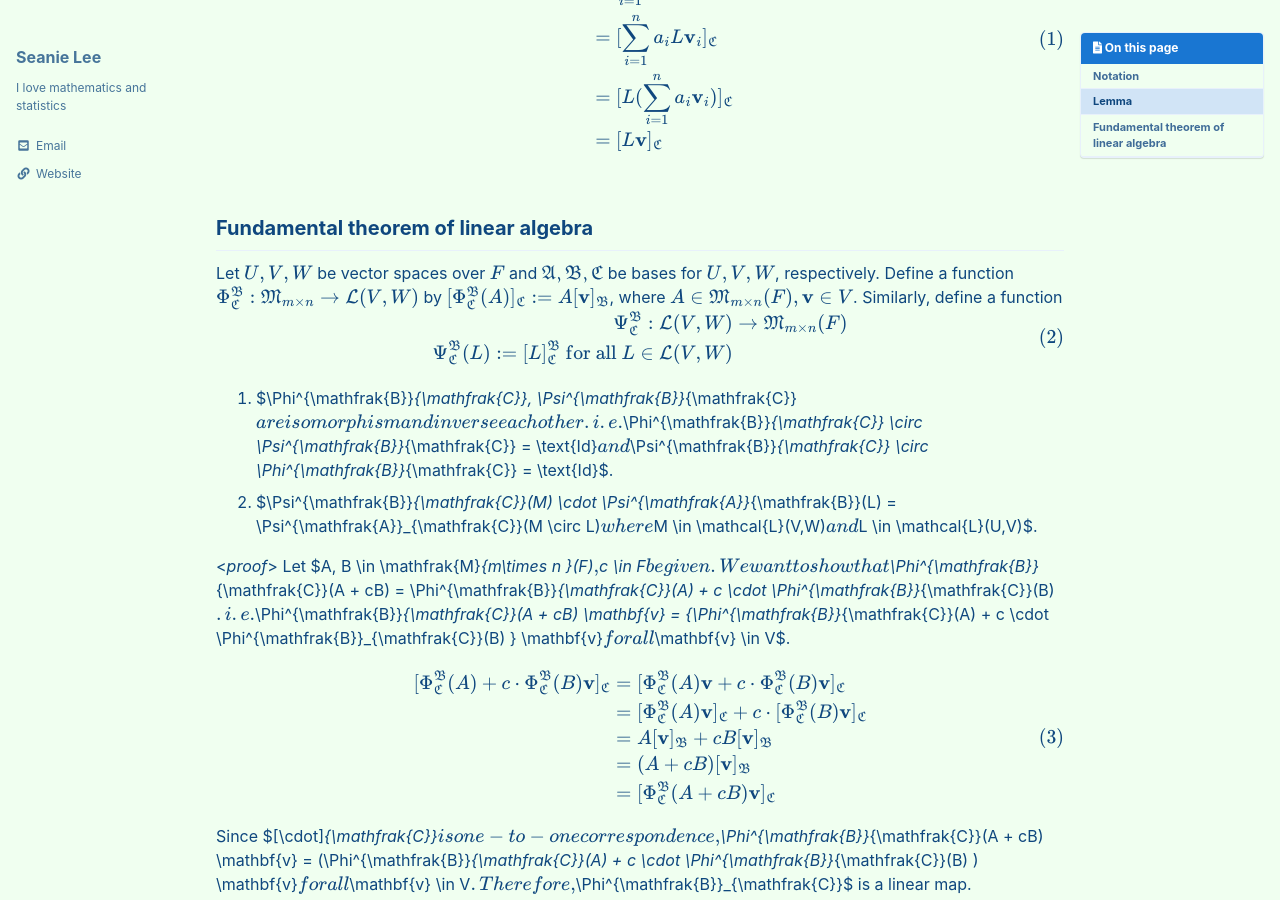
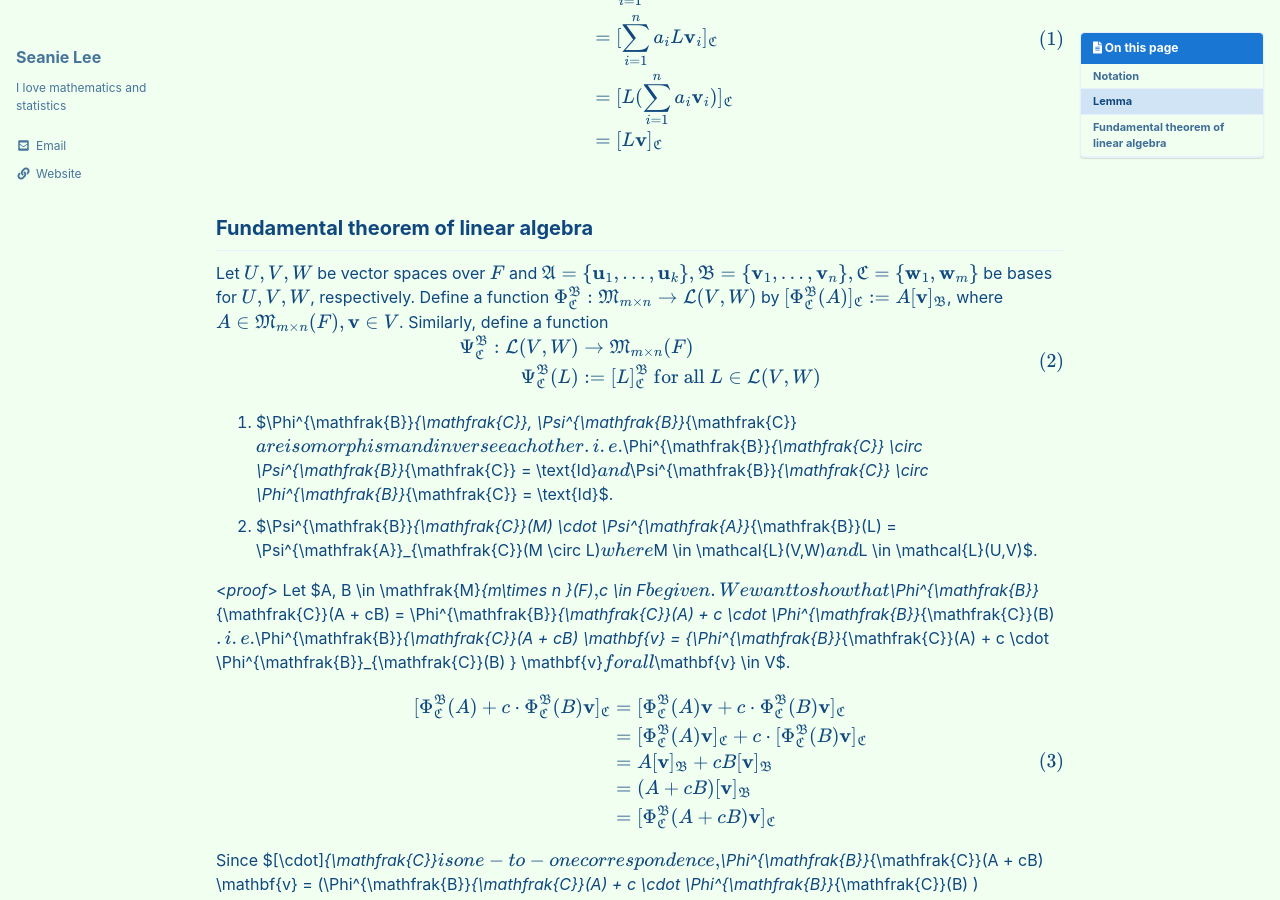
Before and after one commit to seanie12/blog, a Jekyll site: the page built from _posts/2020-12-30-fudamental-theorem-of-linear-algebra.md, in a window 1280 px wide and 900 px high, scrolled down 785 px. Built offline with Jekyll 4.4.1, drawn with Linux system fonts in a browser that asks for light colours; cached includes are drawn as plain includes; formulas are drawn with MathJax 3.

Commit message:
Update 2020-12-30-fudamental-theorem-of-linear-algebra.md

```diff
--- a/_posts/2020-12-30-fudamental-theorem-of-linear-algebra.md
+++ b/_posts/2020-12-30-fudamental-theorem-of-linear-algebra.md
@@ -52,11 +52,11 @@ $$\tag*{$\square$}$$
 
 
 ## Fundamental theorem of linear algebra
-Let $U,V,W$ be vector spaces over $F$ and $\mathfrak{A,B,C}$ be bases for $U,V,W$, respectively.
+Let $U,V,W$ be vector spaces over $F$ and $$\mathfrak{A} = \{\mathbf{u}_1, \ldots, \mathbf{u}_k \},\mathfrak{B} =\{\mathbf{v}_1, \ldots, \mathbf{v}_n \}, \mathfrak{C} = \{\mathbf{w}_1, \mathbf{w}_m \}$$ be bases for $U,V,W$, respectively.
 Define  a function $$\Phi^{\mathfrak{B}}_{\mathfrak{C}}: \mathfrak{M}_{m\times n} \rightarrow \mathcal{L}(V,W)$$ by $$[\Phi^{\mathfrak{B}}_{\mathfrak{C}}(A)]_{\mathfrak{C}} := A[\mathbf{v}]_{\mathfrak{B}}$$, where $A \in \mathfrak{M}_{m\times n}(F), \mathbf{v} \in V$.
 Similarly, define a function
 $$\begin{align}\begin{split}\Psi^{\mathfrak{B}}_{\mathfrak{C}}: \mathcal{L}(V,W) &\rightarrow \mathfrak{M}_{m\times n}(F)\\
-\Psi^{\mathfrak{B}}_{\mathfrak{C}}(L) := [L]^{\mathfrak{B}}_{\mathfrak{C}} \text{ for all } L \in \mathcal{L}(V,W)\end{split}\end{align}\\$$
+\Psi^{\mathfrak{B}}_{\mathfrak{C}}(L) &:= [L]^{\mathfrak{B}}_{\mathfrak{C}} \text{ for all } L \in \mathcal{L}(V,W)\end{split}\end{align}\\$$
 
 1. $\Phi^{\mathfrak{B}}_{\mathfrak{C}}, \Psi^{\mathfrak{B}}_{\mathfrak{C}}$ are isomorphism and inverse each other. i.e. $\Phi^{\mathfrak{B}}_{\mathfrak{C}} \circ \Psi^{\mathfrak{B}}_{\mathfrak{C}} = \text{Id}$ and $\Psi^{\mathfrak{B}}_{\mathfrak{C}} \circ \Phi^{\mathfrak{B}}_{\mathfrak{C}} = \text{Id}$.
 2. $\Psi^{\mathfrak{B}}_{\mathfrak{C}}(M) \cdot \Psi^{\mathfrak{A}}_{\mathfrak{B}}(L) = \Psi^{\mathfrak{A}}_{\mathfrak{C}}(M \circ L)$ where $M \in \mathcal{L}(V,W)$ and $L \in \mathcal{L}(U,V)$.
```
